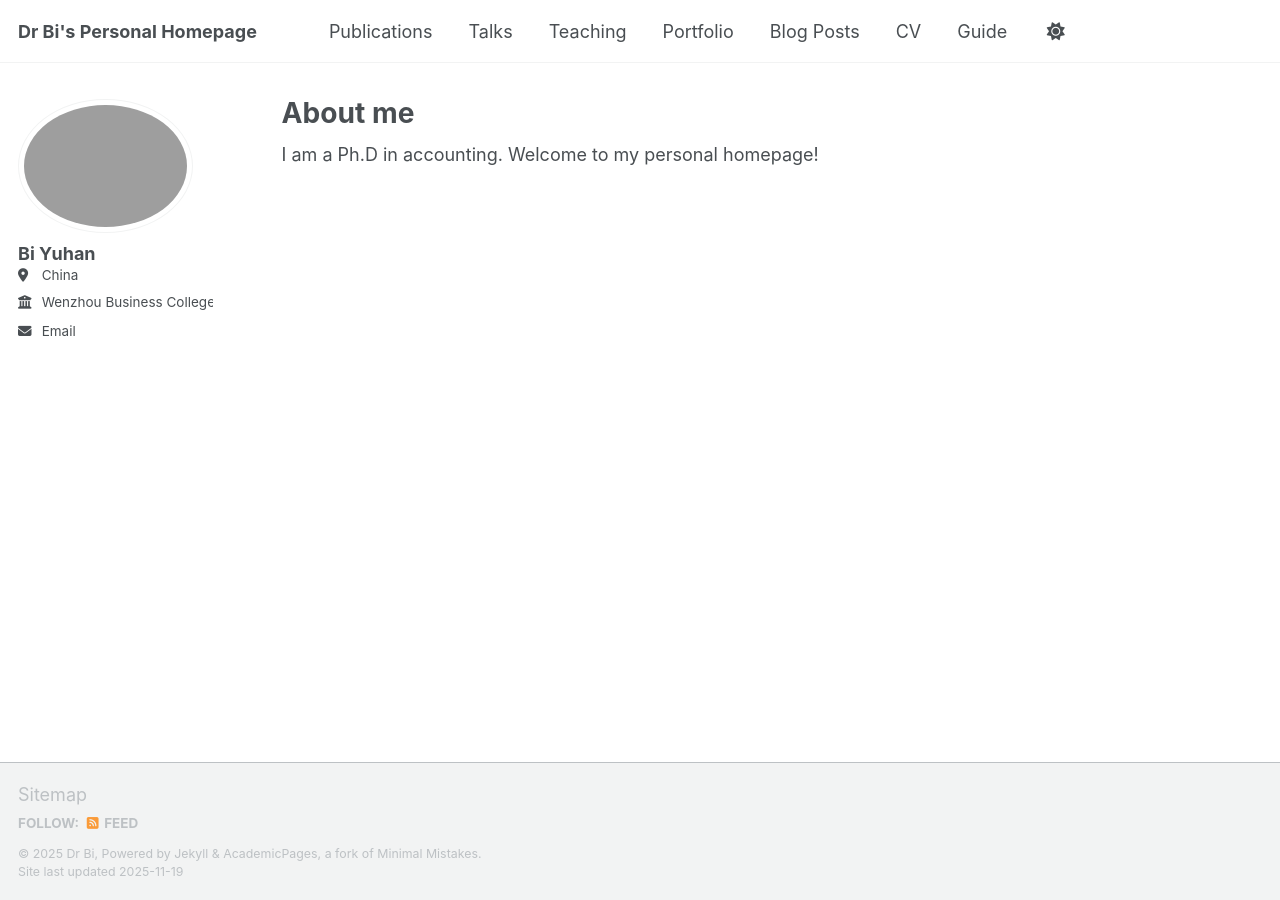
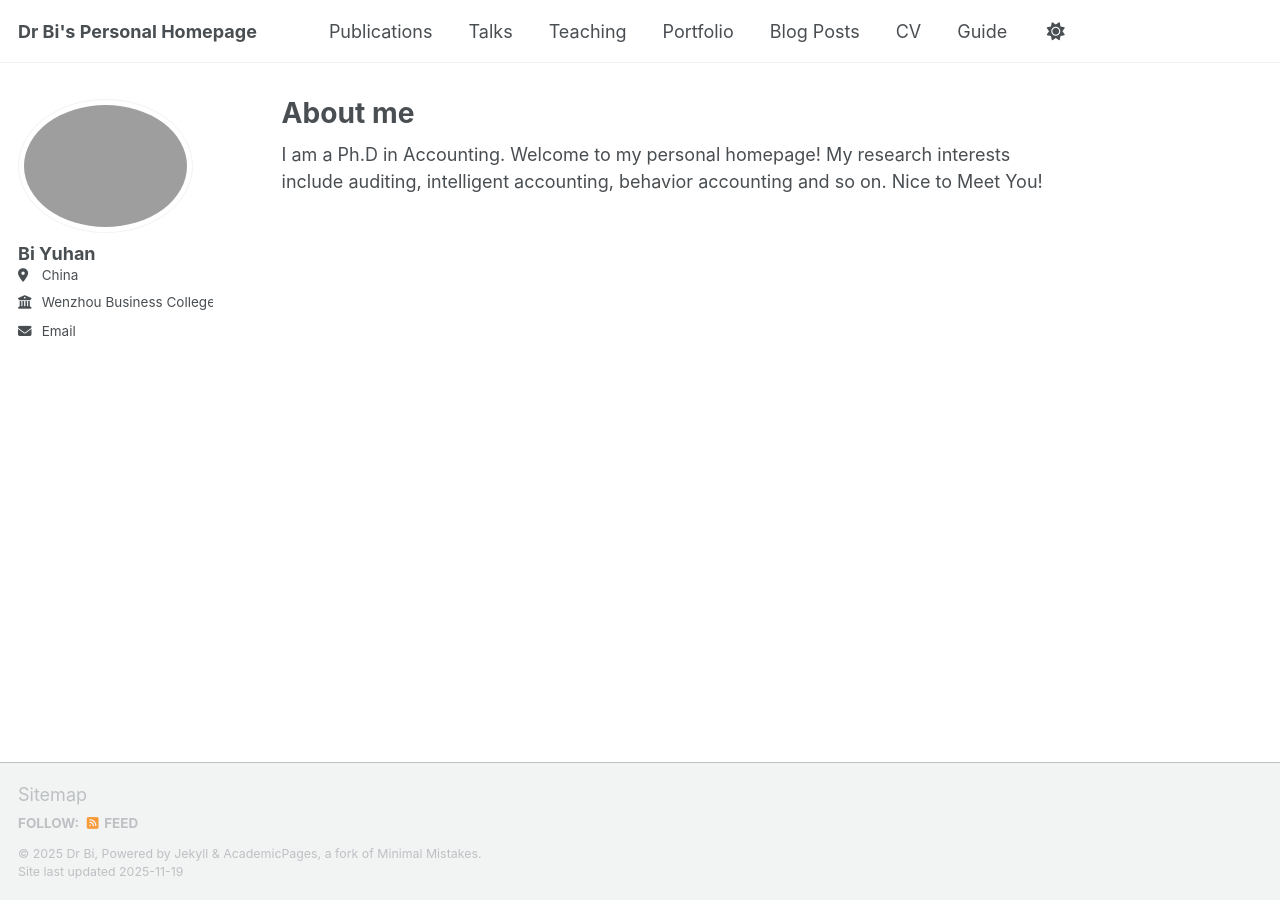
Before and after one commit to biyuhan/biyuhan.github.io, a Jekyll site: the page built from _pages/about.md, in a window 1280 px wide. Built offline with Jekyll 4.4.1, drawn with Linux system fonts in a browser that asks for light colours; a script that is not in the unit is left out.

Commit message:
Update about.md

```diff
--- a/_pages/about.md
+++ b/_pages/about.md
@@ -6,4 +6,4 @@ redirect_from:
   - /about/
   - /about.html
 ---
-I am a Ph.D in accounting. Welcome to my personal homepage!
+I am a Ph.D in Accounting. Welcome to my personal homepage! My research interests include auditing, intelligent accounting, behavior accounting and so on. Nice to Meet You!
```
